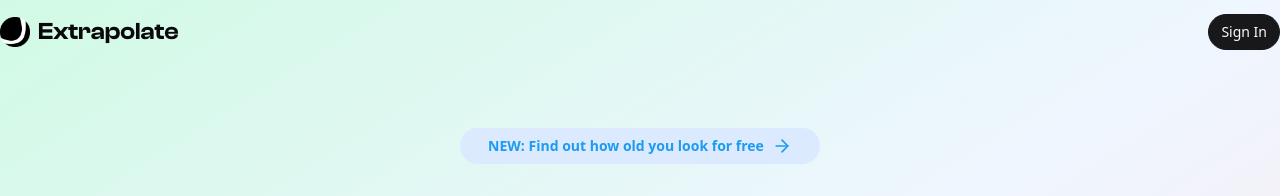
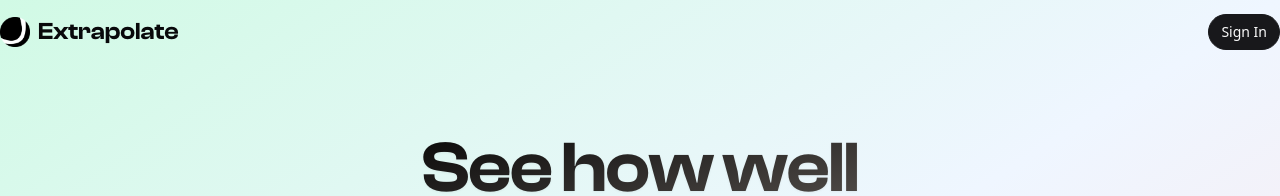
Before and after one commit to steven-tey/extrapolate, a Next.js app: page / in a window 1280 px wide. Shown: the top 196 px of the page. Built offline with nearby package versions, Linux system fonts and the light colour scheme; no server answers; the database is empty.

Commit message:
fix: remove age predictor

```diff
--- a/components/home-page.tsx
+++ b/components/home-page.tsx
@@ -3,7 +3,7 @@
 import { motion } from "framer-motion";
 import { FADE_DOWN_ANIMATION_VARIANTS } from "@/lib/constants";
 import Balancer from "react-wrap-balancer";
-import { ArrowRight, Images, Upload } from "lucide-react";
+import { /* ArrowRight */ Images, Upload } from "lucide-react";
 import { nFormatter } from "@/lib/utils";
 import PhotoBooth from "@/components/home/photo-booth";
 import Link from "next/link";
@@ -13,21 +13,21 @@ import { FAQ } from "@/components/home/faq";
 import { useUserDataStore } from "@/components/layout/navbar";
 import { useSignInDialog } from "@/components/layout/sign-in-dialog";
 import { useCheckoutDialog } from "@/components/layout/checkout-dialog";
-import {
-  AgePredictDialog,
-  useAgePredictDialog,
-} from "@/components/age-predict-modal";
+// import {
+//   AgePredictDialog,
+//   useAgePredictDialog,
+// } from "@/components/age-predict-modal";
 
 export default function HomePage({ count }: { count: number | null }) {
   const setShowUploadModal = useUploadDialog((s) => s.setOpen);
-  const setShowAgePredictModal = useAgePredictDialog((s) => s.setOpen);
+  // const setShowAgePredictModal = useAgePredictDialog((s) => s.setOpen);
   const setShowCheckoutModal = useCheckoutDialog((s) => s.setOpen);
   const setShowSignInModal = useSignInDialog((s) => s.setOpen);
   const userData = useUserDataStore((s) => s.userData);
   return (
     <div className="flex flex-col items-center justify-center">
       <UploadDialog />
-      <AgePredictDialog />
+      {/*<AgePredictDialog />*/}
       <motion.div
         className="z-10 max-w-2xl px-5 xl:px-0"
         initial="hidden"
@@ -43,16 +43,16 @@ export default function HomePage({ count }: { count: number | null }) {
           },
         }}
       >
-        <motion.div
-          variants={FADE_DOWN_ANIMATION_VARIANTS}
-          className="mx-auto mb-5 flex max-w-fit items-center justify-center space-x-2 overflow-hidden rounded-full bg-blue-100 px-7 py-2 transition-colors hover:bg-blue-200"
-          onClick={() => setShowAgePredictModal(true)}
-        >
-          <p className="text-sm font-semibold text-[#1d9bf0]">
-            NEW: Find out how old you look for free
-          </p>
-          <ArrowRight className="size-5 text-[#1d9bf0]" />
-        </motion.div>
+        {/*<motion.div*/}
+        {/*  variants={FADE_DOWN_ANIMATION_VARIANTS}*/}
+        {/*  className="mx-auto mb-5 flex max-w-fit items-center justify-center space-x-2 overflow-hidden rounded-full bg-blue-100 px-7 py-2 transition-colors hover:bg-blue-200"*/}
+        {/*  onClick={() => setShowAgePredictModal(true)}*/}
+        {/*>*/}
+        {/*  <p className="text-sm font-semibold text-[#1d9bf0]">*/}
+        {/*    NEW: Find out how old you look for free*/}
+        {/*  </p>*/}
+        {/*  <ArrowRight className="size-5 text-[#1d9bf0]" />*/}
+        {/*</motion.div>*/}
         <motion.h1
           className="bg-gradient-to-br from-black to-stone-500 bg-clip-text text-center font-display text-4xl font-bold tracking-[-0.02em] text-transparent drop-shadow-sm md:text-7xl md:leading-[5rem]"
           variants={FADE_DOWN_ANIMATION_VARIANTS}
```
